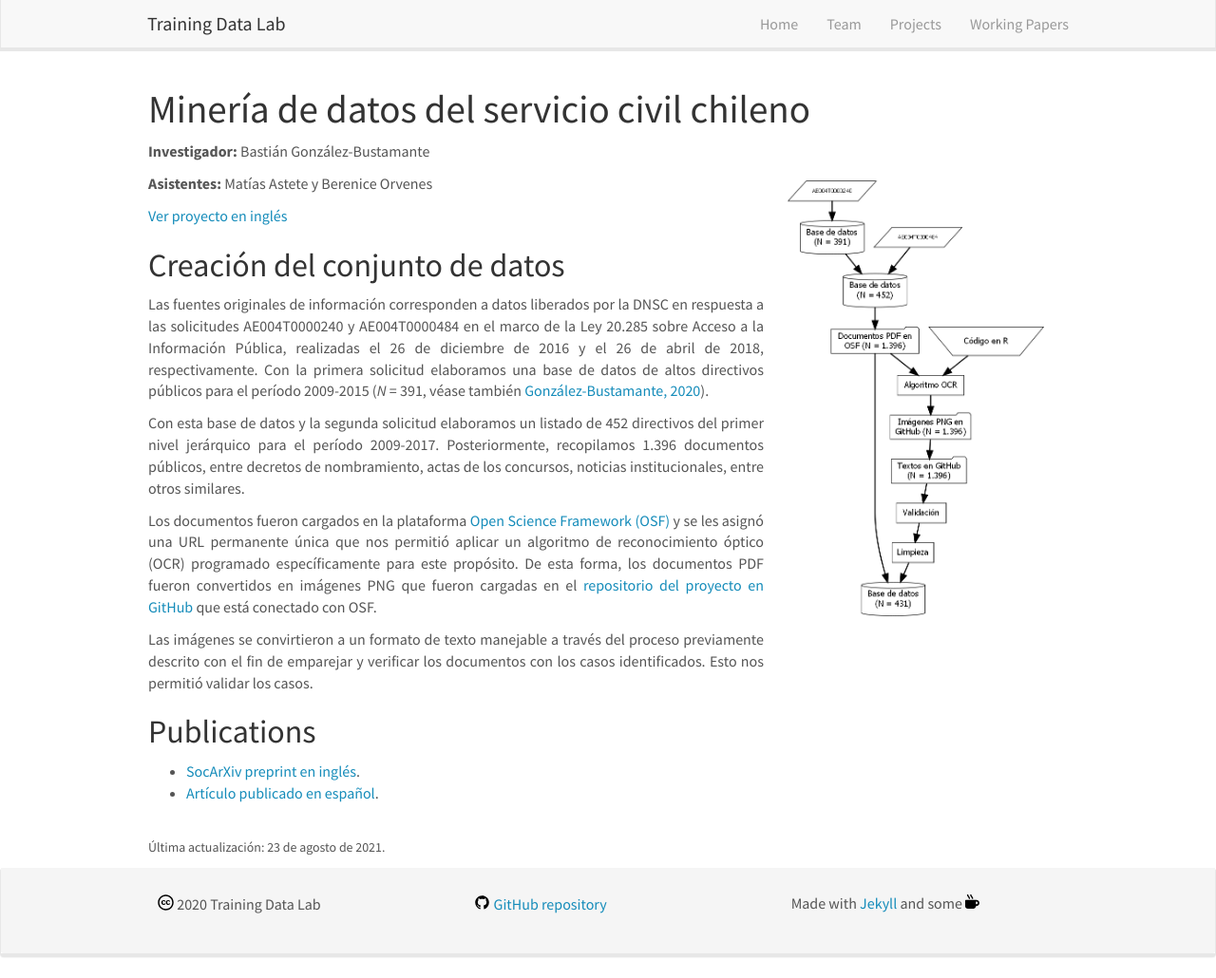
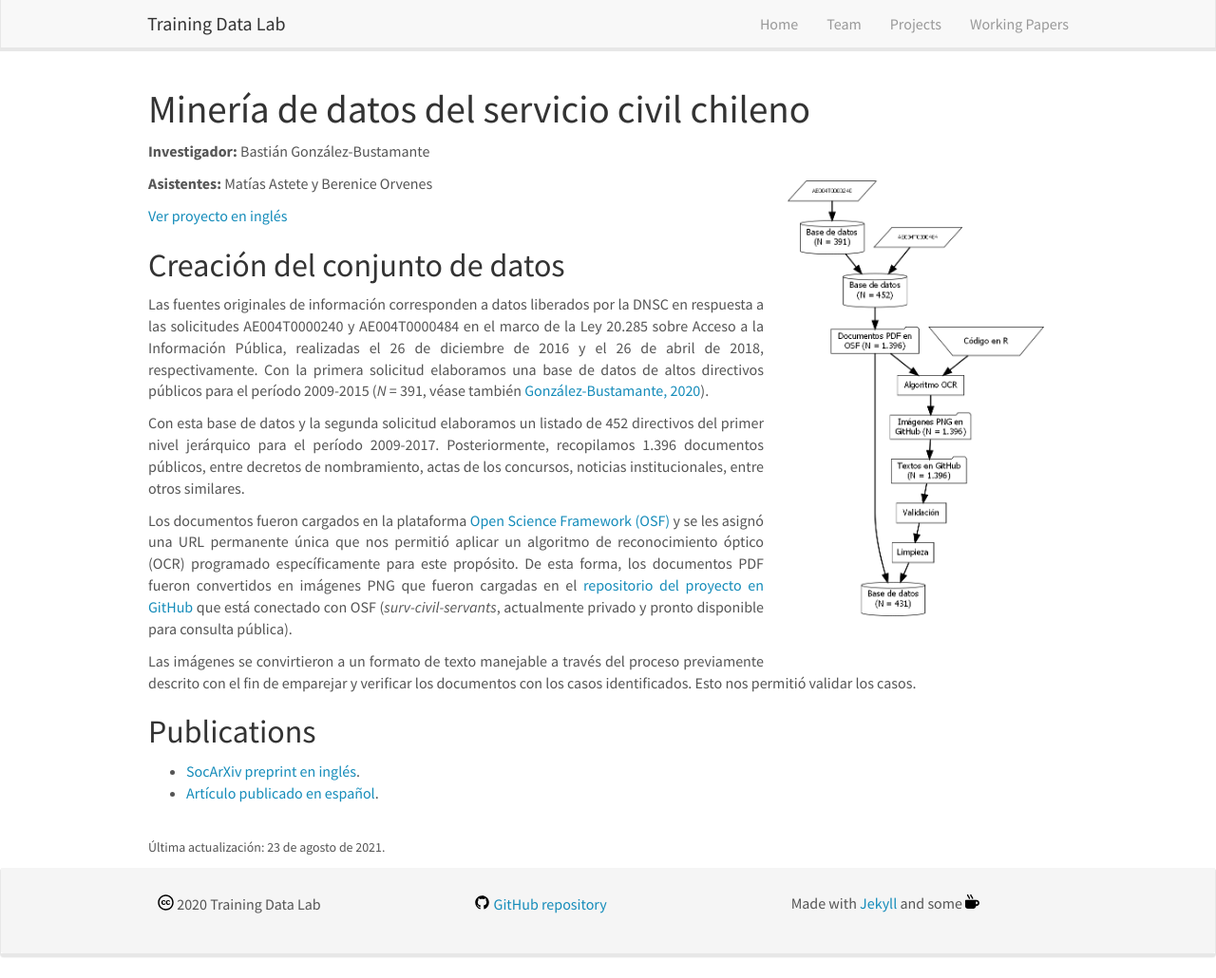
Before and after one commit to training-datalab/old-training-datalab.com, a Jekyll site: the page built from _pages/data-mining-civil-spanish.md, in a window 1280 px wide and 1030 px high. Shown: the whole window at 95% size. Built offline with Jekyll 4.4.1, drawn with Linux system fonts in a browser that asks for light colours; nearby versions of some CDN libraries.

Commit message:
Update data-mining-civil-spanish.md

```diff
--- a/_pages/data-mining-civil-spanish.md
+++ b/_pages/data-mining-civil-spanish.md
@@ -22,7 +22,8 @@
 
 <p align="justify">Con esta base de datos y la segunda solicitud elaboramos un listado de 452 directivos del primer nivel jerárquico para el período 2009-2017. Posteriormente, recopilamos 1.396 documentos públicos, entre decretos de nombramiento, actas de los concursos, noticias institucionales, entre otros similares.</p>
 
-<p align="justify">Los documentos fueron cargados en la plataforma <a href="https://doi.org/10.17605/OSF.IO/WBF6M" target="_blank">Open Science Framework (OSF)</a> y se les asignó una URL permanente única que nos permitió aplicar un algoritmo de reconocimiento óptico (OCR) programado específicamente para este propósito. De esta forma, los documentos PDF fueron convertidos en imágenes PNG que fueron cargadas en el <a href="https://github.com/bgonzalezbustamante" target="_blank">repositorio del proyecto en GitHub</a> que está conectado con OSF.</p>
+<p align="justify">Los documentos fueron cargados en la plataforma <a href="https://doi.org/10.17605/OSF.IO/WBF6M" target="_blank">Open Science Framework (OSF)</a> y se les asignó una URL permanente única que nos permitió aplicar un algoritmo de reconocimiento óptico (OCR) programado específicamente para este propósito. De esta forma, los documentos PDF fueron convertidos en imágenes PNG que fueron cargadas en el <a href="https://github.com/bgonzalezbustamante" target="_blank">repositorio del proyecto en GitHub</a> que está conectado con OSF (*surv-civil-servants*, actualmente privado
+y pronto disponible para consulta pública).</p>
 
 <p align="justify">Las imágenes se convirtieron a un formato de texto manejable a través del proceso previamente descrito con el fin de emparejar y verificar los documentos con los casos identificados. Esto nos permitió validar los casos.</p>
 
```
